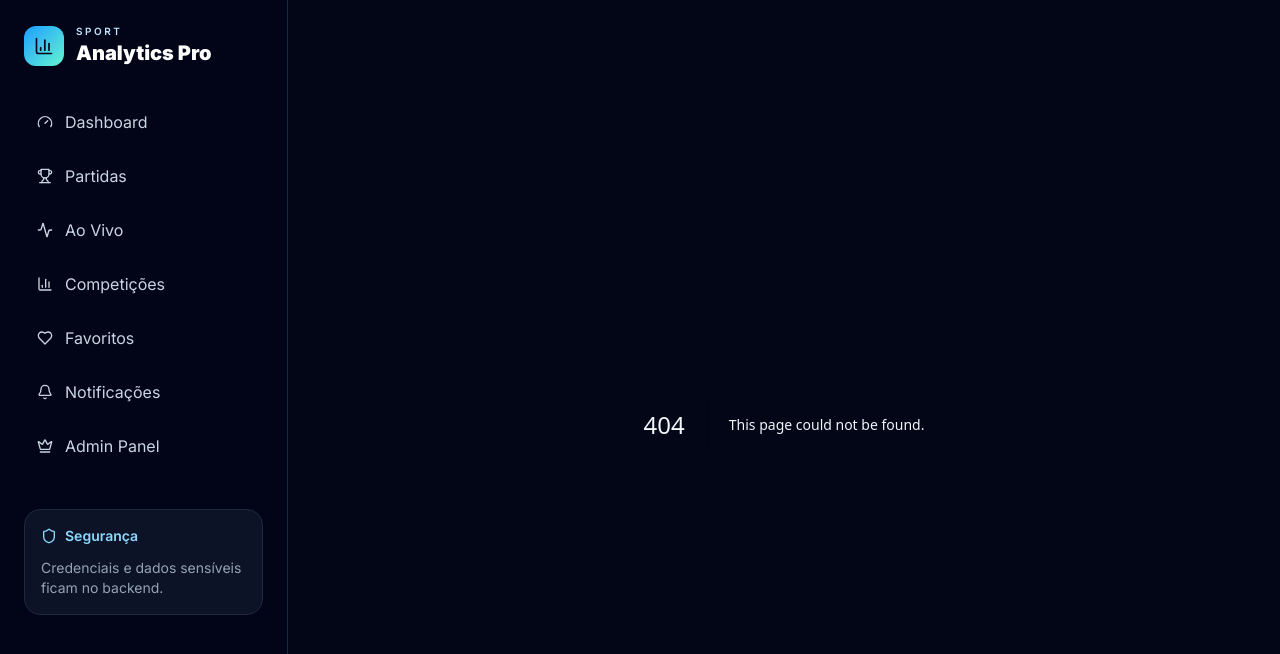
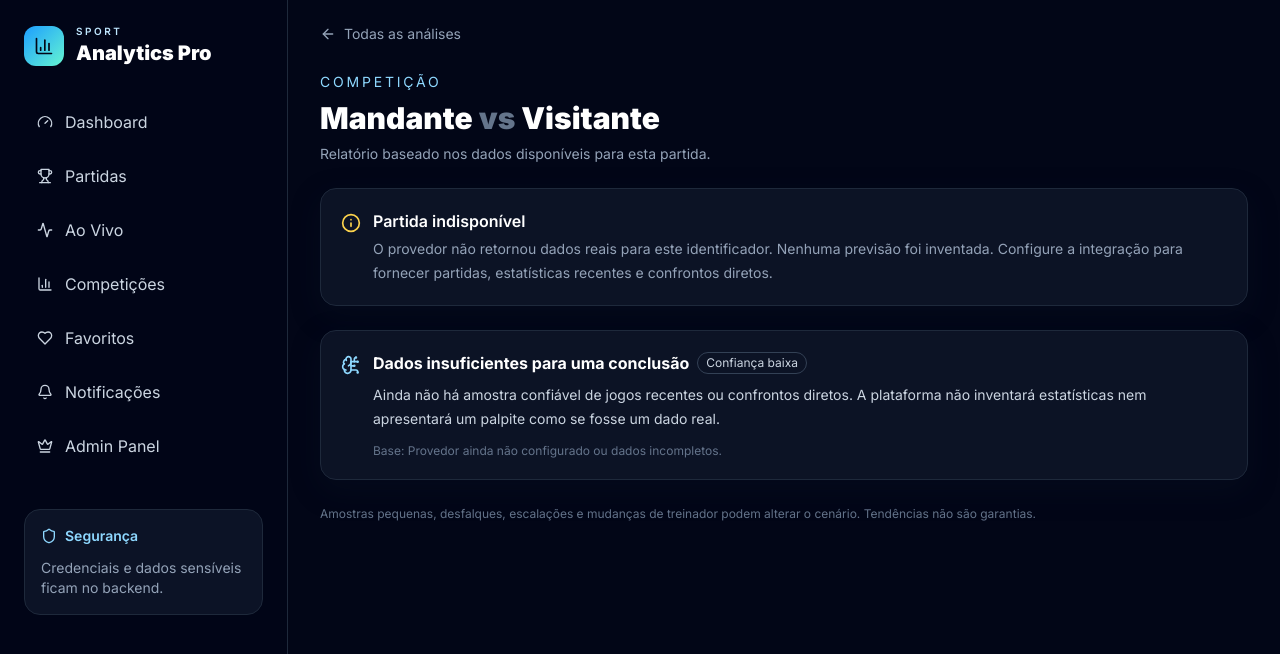
Before and after one commit to testedosteste200-dot/sport-analytics-pro, a Next.js app: page /analysis/1 in a window 1280 px wide. Before the commit this address had no page. Shown: the top 654 px of the page. Built offline with nearby package versions, Linux system fonts and the light colour scheme.

Commit message:
Add per-match analysis detail page

```diff
--- /dev/null
+++ b/app/analysis/[matchId]/page.tsx
@@ -0,0 +1,17 @@
+import Link from 'next/link';
+import { ArrowLeft, BrainCircuit, Info } from 'lucide-react';
+import { sportsProvider } from '@/services/sports/provider';
+import { buildMatchInsights } from '@/lib/match-analysis';
+export const dynamic = 'force-dynamic';
+export default async function MatchAnalysisDetail({ params }: { params: { matchId: string } }) {
+ const [matchResult, h2hResult, statsResult] = await Promise.all([sportsProvider.getMatch(params.matchId), sportsProvider.getH2H(), sportsProvider.getStatistics()]);
+ const match = matchResult.ok ? matchResult.data : null;
+ const homeName = match?.homeTeam?.name ?? match?.teams?.home?.name ?? match?.home?.name ?? 'Mandante';
+ const awayName = match?.awayTeam?.name ?? match?.teams?.away?.name ?? match?.away?.name ?? 'Visitante';
+ const competition = match?.competition?.name ?? match?.league?.name ?? 'Competição';
+ const insights = buildMatchInsights(homeName, awayName, match?.recentHome ?? [], match?.recentAway ?? [], h2hResult.ok ? h2hResult.data : []);
+ return <main className="space-y-6"><Link href="/analysis" className="inline-flex items-center gap-2 text-sm text-slate-400 hover:text-white"><ArrowLeft className="h-4 w-4"/>Todas as análises</Link><header><p className="text-sm uppercase tracking-[0.2em] text-brand-300">{competition}</p><h1 className="mt-2 text-3xl font-black text-white">{homeName} <span className="text-slate-500">vs</span> {awayName}</h1><p className="mt-2 text-sm text-slate-400">Relatório baseado nos dados disponíveis para esta partida.</p></header>
+ {!match && <div className="glass-panel flex gap-3 p-5"><Info className="mt-1 h-5 w-5 shrink-0 text-amber-300"/><div><h2 className="font-semibold text-white">Partida indisponível</h2><p className="mt-1 text-sm leading-6 text-slate-400">O provedor não retornou dados reais para este identificador. Nenhuma previsão foi inventada. Configure a integração para fornecer partidas, estatísticas recentes e confrontos diretos.</p></div></div>}
+ {insights.map((insight, index) => <article key={insight.title + index} className="glass-panel p-5"><div className="flex items-start gap-3"><BrainCircuit className="mt-1 h-5 w-5 shrink-0 text-brand-300"/><div className="min-w-0 flex-1"><div className="flex flex-wrap items-center gap-2"><h2 className="font-bold text-white">{insight.title}</h2><span className="rounded-full border border-slate-700 px-2 py-0.5 text-xs text-slate-300">Confiança {insight.confidence}</span></div><p className="mt-2 text-sm leading-6 text-slate-300">{insight.detail}</p><p className="mt-3 text-xs text-slate-500">Base: {insight.basis}</p></div></div></article>)}
+ <p className="text-xs leading-5 text-slate-500">Amostras pequenas, desfalques, escalações e mudanças de treinador podem alterar o cenário. Tendências não são garantias.</p></main>;
+}
```
